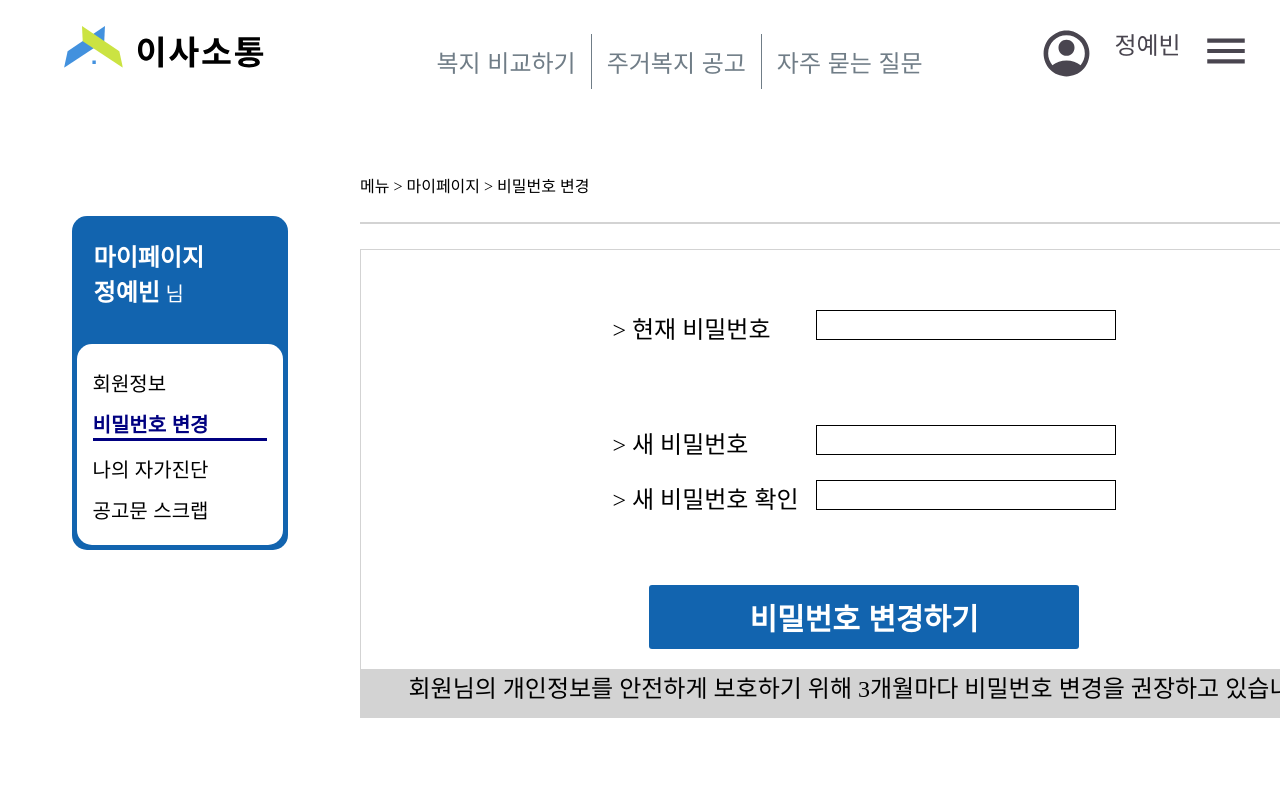
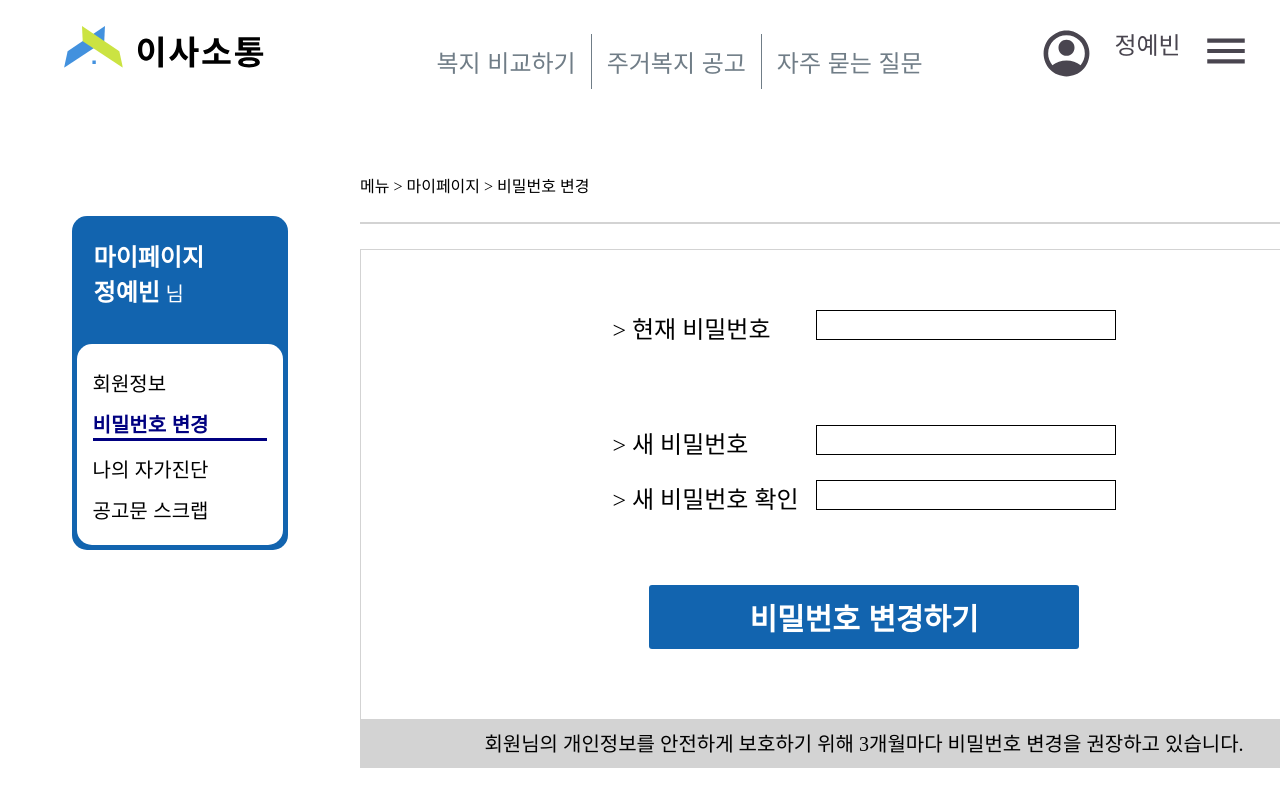
Before and after one commit to yebin-jeong/T05, a Vue app in the folder T05FrontEnd/: page /TestPage in a window 1280 px wide. Both pictures are taken after a click on the item "비밀번호 변경". Shown: the top 800 px of the page. Built offline with nearby package versions, Linux system fonts and the light colour scheme.

Commit message:
공고문 스크랩 페이지 만들거임

```diff
--- a/T05FrontEnd/src/components/MyPage/ChangePassword.vue
+++ b/T05FrontEnd/src/components/MyPage/ChangePassword.vue
@@ -8,16 +8,16 @@
             > 새 비밀번호
             <input/>
         </div>
-        <div class="changePassword-line" style="margin-bottom: 50px">
+        <div class="changePassword-line">
             > 새 비밀번호 확인
             <input/>
         </div>
 
-        <button class="changePassword-button">
+        <button class="changePassword-button" style="margin: 50px 0px">
             비밀번호 변경하기
         </button>
 
-        <div style="background-color: lightgray; height: 48px; width: 100%; text-align: center;">
+        <div style="display: flex; flex-direction: column; background-color: lightgray; height: 48px; width: 100%; align-items: center; justify-content: center; font-size: 20px;">
             회원님의 개인정보를 안전하게 보호하기 위해 3개월마다 비밀번호 변경을 권장하고 있습니다.
         </div>
     </div>
```
